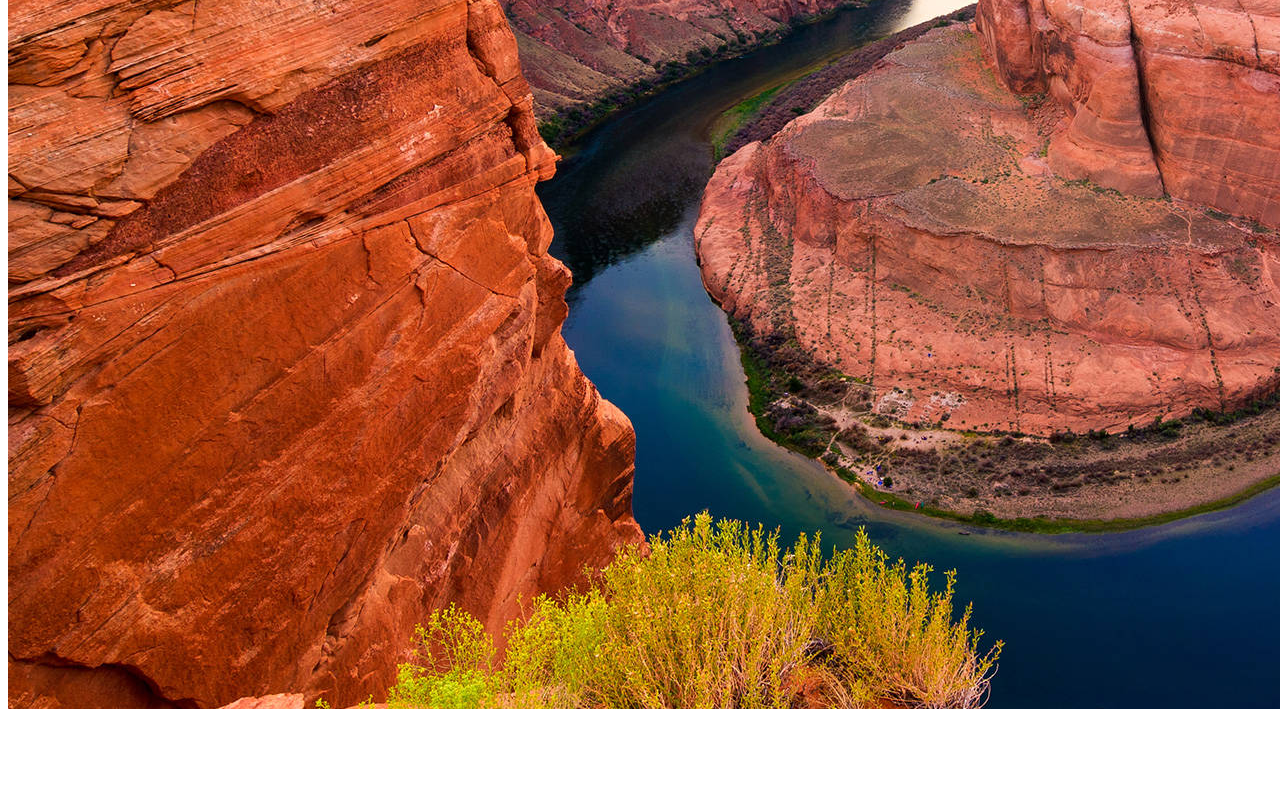
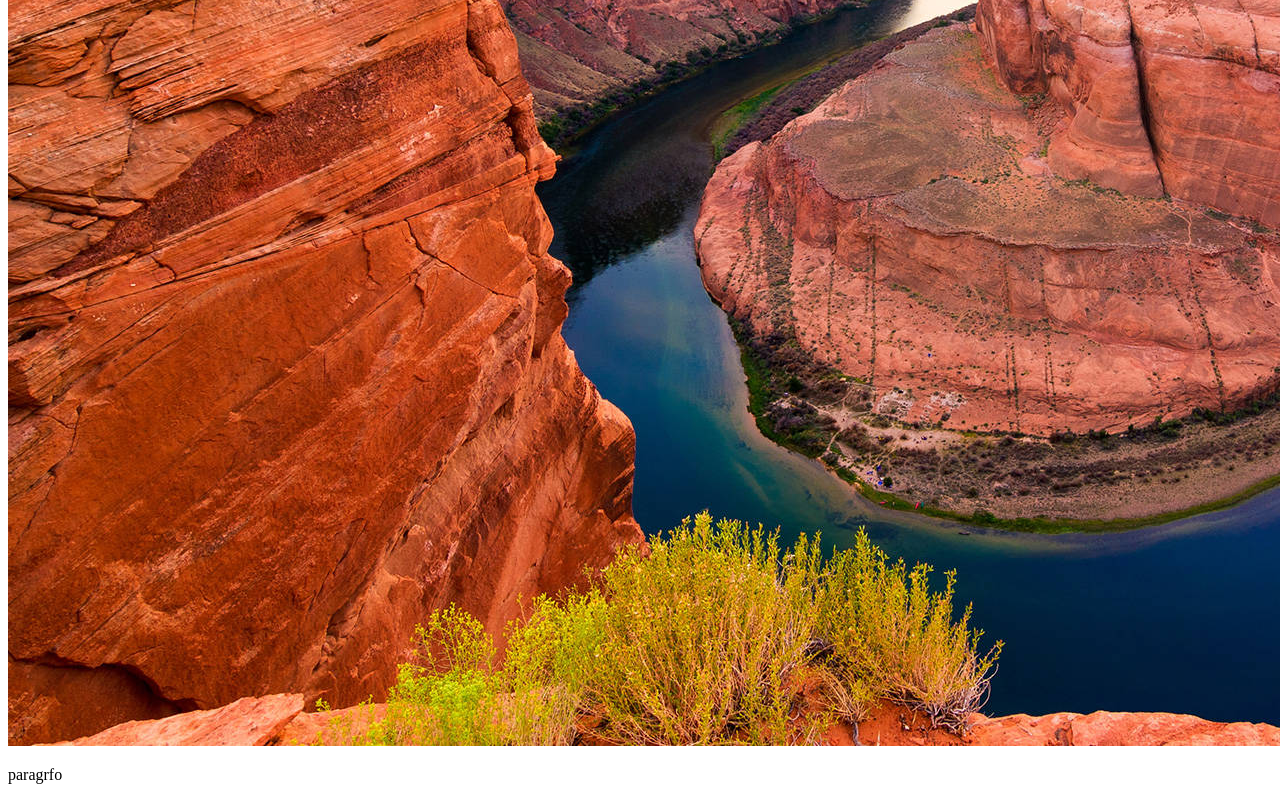
Before and after one commit to Eschroeder38/Teste, a plain HTML site: page index.html in a window 1280 px wide. Shown: the part 562-1362 px from the top of the page. Before the commit the page ends 1320 px from the top, so only its background shows below. Drawn offline with Linux system fonts and the light colour scheme.

Commit message:
sssssssss

```diff
--- a/index.html
+++ b/index.html
@@ -5,7 +5,8 @@
     <meta name="viewport" content="width=device-width, initial-scale=1.0">
     <title>Ana Vanda</title>
 </head>
-<body>
+
    <img src="grandeCanion.jpg" alt="dddddddddd">
+ <p>paragrfo</p>
 </body>
 </html>
```
